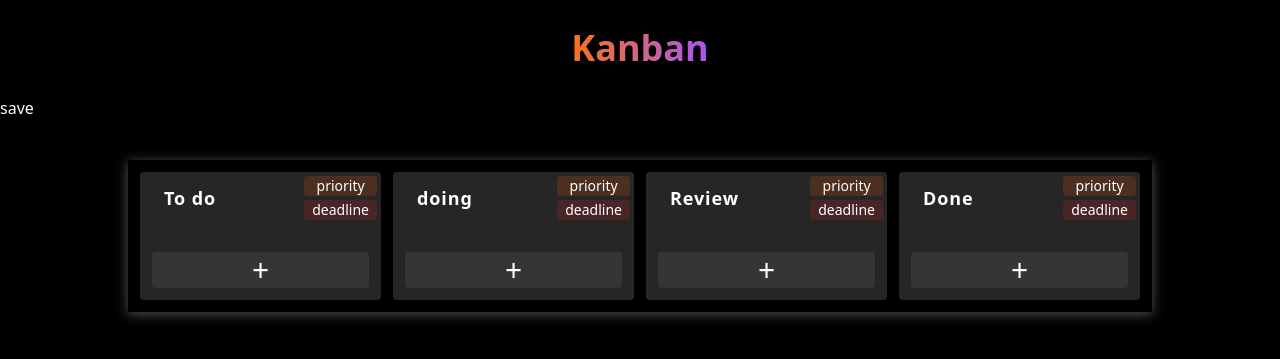
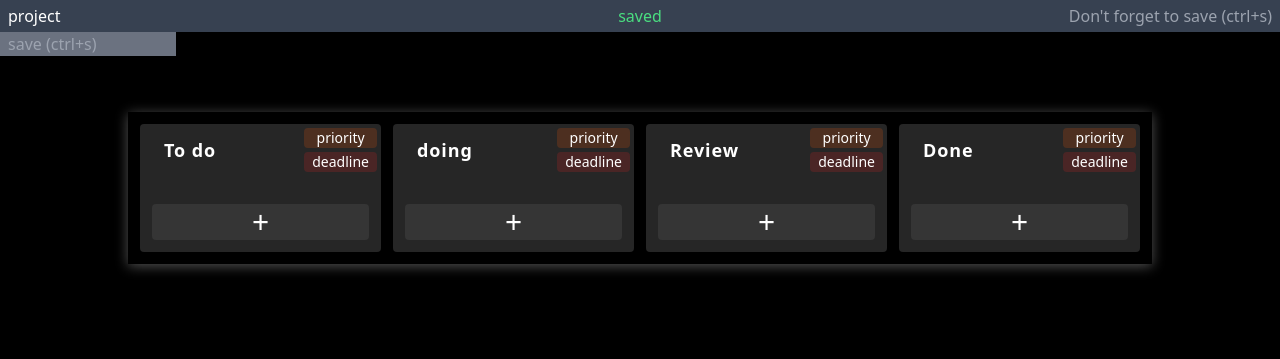
Before and after one commit to Youcode-Classe-E-2024-2025/hamza_echchabli-oop_todo, a PHP site: template views/index.view.php in a window 1280 px wide. Shown: the top 359 px of the page. Run offline with PHP 8.4, Linux system fonts and the light colour scheme; the template is opened without the code that fills it, so the values that code supplies are empty; some libraries are stand-ins or nearby versions.

Commit message:
added navbar

```diff
--- a/db.php
+++ b/db.php
@@ -10,7 +10,7 @@ class Database {
         return $statement;
     }
 }
-$dsn =  'pgsql:host=localhost;port=5432;dbname=tododb;user=postgres;password=hamza;';
+$dsn =  'pgsql:host=localhost;port=8885;dbname=tododb;user=postgres;password=0000;';
 
 
 $db = new Database($dsn);
--- a/display.js
+++ b/display.js
@@ -13,7 +13,7 @@ const tasksArrays = {
     done : [],
 }
 
-fetch('http://localhost:8000/controllers/tasksController.php')
+fetch('http://localhost:8888/controllers/tasksController.php')
 .then(response => response.json())
 .then(data =>{
     data.forEach(task=>{
@@ -334,7 +334,16 @@ function getTaskObject(id) {
 
 
 
-document.querySelector('.btn-save-tasks').addEventListener('click',e=>{
+document.addEventListener('keydown', function (e) {
+    if ((e.ctrlKey || e.metaKey) && e.key === 's') {
+        e.preventDefault();
+        saveToDb();
+    }
+});
+
+document.querySelector('.btn-save-tasks').addEventListener('click',saveToDb)
+
+function saveToDb() {
     let tasks=[];
     const tasksArraysCopy = JSON.parse(JSON.stringify(tasksArrays));
     Object.entries(tasksArraysCopy).forEach(([key,val])=>{
@@ -353,8 +362,4 @@ document.querySelector('.btn-save-tasks').addEventListener('click',e=>{
             body: JSON.stringify(tasks)
         }
     )
-
-
-
-
-})
+}
--- a/init.php
+++ b/init.php
@@ -53,5 +53,3 @@ if (!tableExists($db, 'assignments')) {
         );
     ");
 }
-
-echo "Database initialization completed.";
--- a/output.css
+++ b/output.css
@@ -663,6 +663,10 @@ video {
   inset-inline-end: 0.25rem;
 }
 
+.left-0 {
+  left: 0px;
+}
+
 .left-\[50\%\] {
   left: 50%;
 }
@@ -685,6 +689,22 @@ video {
 
 .top-\[50\%\] {
   top: 50%;
+}
+
+.top-\[80\%\] {
+  top: 80%;
+}
+
+.top-full {
+  top: 100%;
+}
+
+.left-1\/2 {
+  left: 50%;
+}
+
+.top-1 {
+  top: 0.25rem;
 }
 
 .isolate {
@@ -759,6 +779,10 @@ video {
 
 .mt-2 {
   margin-top: 0.5rem;
+}
+
+.mt-20 {
+  margin-top: 5rem;
 }
 
 .box-border {
@@ -884,6 +908,10 @@ video {
   width: 0.25rem;
 }
 
+.w-44 {
+  width: 11rem;
+}
+
 .w-\[100\%\] {
   width: 100%;
 }
@@ -909,6 +937,10 @@ video {
   width: fit-content;
 }
 
+.w-full {
+  width: 100%;
+}
+
 .min-w-28 {
   min-width: 7rem;
 }
@@ -976,6 +1008,11 @@ video {
 
 .translate-y-\[-50\%\] {
   --tw-translate-y: -50%;
+  transform: translate(var(--tw-translate-x), var(--tw-translate-y)) rotate(var(--tw-rotate)) skewX(var(--tw-skew-x)) skewY(var(--tw-skew-y)) scaleX(var(--tw-scale-x)) scaleY(var(--tw-scale-y));
+}
+
+.translate-x-\[-\] {
+  --tw-translate-x: -;
   transform: translate(var(--tw-translate-x), var(--tw-translate-y)) rotate(var(--tw-rotate)) skewX(var(--tw-skew-x)) skewY(var(--tw-skew-y)) scaleX(var(--tw-scale-x)) scaleY(var(--tw-scale-y));
 }
 
@@ -1963,6 +2000,16 @@ video {
   background-color: rgb(0 0 0 / var(--tw-bg-opacity));
 }
 
+.bg-gray-500 {
+  --tw-bg-opacity: 1;
+  background-color: rgb(107 114 128 / var(--tw-bg-opacity));
+}
+
+.bg-gray-700 {
+  --tw-bg-opacity: 1;
+  background-color: rgb(55 65 81 / var(--tw-bg-opacity));
+}
+
 .bg-orange-600\/20 {
   background-color: rgb(234 88 12 / 0.2);
 }
@@ -2254,6 +2301,10 @@ video {
   font-weight: 800;
 }
 
+.font-extralight {
+  font-weight: 200;
+}
+
 .font-semibold {
   font-weight: 600;
 }
@@ -2339,6 +2390,11 @@ video {
   color: rgb(59 130 246 / var(--tw-text-opacity));
 }
 
+.text-gray-400 {
+  --tw-text-opacity: 1;
+  color: rgb(156 163 175 / var(--tw-text-opacity));
+}
+
 .text-red-950 {
   --tw-text-opacity: 1;
   color: rgb(69 10 10 / var(--tw-text-opacity));
@@ -2356,6 +2412,11 @@ video {
 .text-white {
   --tw-text-opacity: 1;
   color: rgb(255 255 255 / var(--tw-text-opacity));
+}
+
+.text-green-400 {
+  --tw-text-opacity: 1;
+  color: rgb(74 222 128 / var(--tw-text-opacity));
 }
 
 .underline {
@@ -2675,6 +2736,12 @@ video {
 
 .transition-all {
   transition-property: all;
+  transition-timing-function: cubic-bezier(0.4, 0, 0.2, 1);
+  transition-duration: 150ms;
+}
+
+.transition-colors {
+  transition-property: color, background-color, border-color, text-decoration-color, fill, stroke;
   transition-timing-function: cubic-bezier(0.4, 0, 0.2, 1);
   transition-duration: 150ms;
 }
@@ -2817,6 +2884,17 @@ video {
   background-color: #595959 !important;
 }
 
+.prj-list  {
+  visibility: hidden;
+  opacity: 0;
+  transition: all;
+}
+
+.prj-cnt:hover  .prj-list {
+  visibility: visible;
+  opacity: 1;
+}
+
 @media (min-width: 640px) {
   .sm\:container {
     width: 100%;
@@ -2890,6 +2968,11 @@ video {
 .hover\:text-red-600:hover {
   --tw-text-opacity: 1;
   color: rgb(220 38 38 / var(--tw-text-opacity));
+}
+
+.hover\:text-white:hover {
+  --tw-text-opacity: 1;
+  color: rgb(255 255 255 / var(--tw-text-opacity));
 }
 
 .before\:hover\:text-center:hover::before {
--- a/views/index.view.php
+++ b/views/index.view.php
@@ -1,19 +1,22 @@
-<!DOCTYPE html>
-<html lang="en">
-<head>
-    <meta charset="UTF-8">
-    <meta name="viewport" content="width=device-width, initial-scale=1.0">
-    <link rel="stylesheet" href="output.css">
-    <link rel="stylesheet" href="all.min.css">
-    <title>Kanban</title>
-</head>
-<body class=" bg-black">
+<?php
+require_once('views/partials/header.php');
+?>
+    <nav class="w-full text-white bg-gray-700 flex justify-between relative">
+    <div class="prj-cnt">
+    <button class="btn-prj  py-1 px-2 font-extralight text-gray-400 hover:text-white transition-colors">project</button>
+    <ul class="prj-list absolute top-full left-0 ">
+        <li><button class="btn-save-tasks font-extralight text-gray-400 hover:text-white transition-colors pl-2  bg-gray-500 w-44 text-start">save (ctrl+s)</button></li>
+    </ul>
+    </div>
+
+    <p class="py-1 px-2 font-extralight text-gray-400">Don't forget to save (ctrl+s)</p>
+    </nav>
+    <p class="absolute top-0 left-1/2 translate-x-[-50%] py-1 px-2 font-extralight text-green-400 text-center">saved</p>
     <main class="relative">
-        <h1 class="mx-auto my-7 text-4xl w-fit font-extrabold bg-gradient-to-r from-orange-500 to-purple-500 bg-clip-text text-transparent">
+        <!-- <h1 class="mx-auto my-7 text-4xl w-fit font-extrabold bg-gradient-to-r from-orange-500 to-purple-500 bg-clip-text text-transparent">
             Kanban
-        </h1>
-        <button class="btn-save-tasks text-white">save</button>
-        <div class="cnt min-w-[400px]  w-[96%] lg:w-[1024px]    mx-auto mt-10 mb-28  overflow-x-auto p-3">
+        </h1> -->
+        <div class="cnt min-w-[400px]  w-[96%] lg:w-[1024px]  mx-auto mt-20 mb-28  overflow-x-auto p-3">
             <div class="content flex items-start  gap-3 ">
                <div class="relative transition-all list-container mx-auto basis-72 min-w-60 bg-[#262626] rounded flex flex-col gap-5 p-3">
                 <div class="flex flex-col absolute right-0 top-0 text-white text-sm gap-1 p-1">
--- /dev/null
+++ b/views/partials/header.php
@@ -0,0 +1,10 @@
+<!DOCTYPE html>
+<html lang="en">
+<head>
+    <meta charset="UTF-8">
+    <meta name="viewport" content="width=device-width, initial-scale=1.0">
+    <link rel="stylesheet" href="output.css">
+    <link rel="stylesheet" href="all.min.css">
+    <title>Kanban</title>
+</head>
+<body class=" bg-black">
```
Also changed, not shown: style.css (+11 -3 lines).
